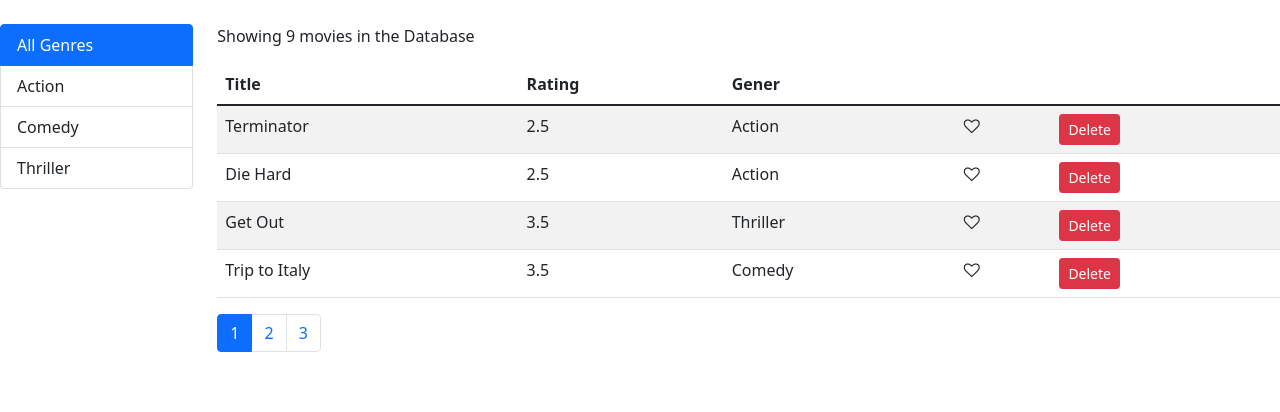
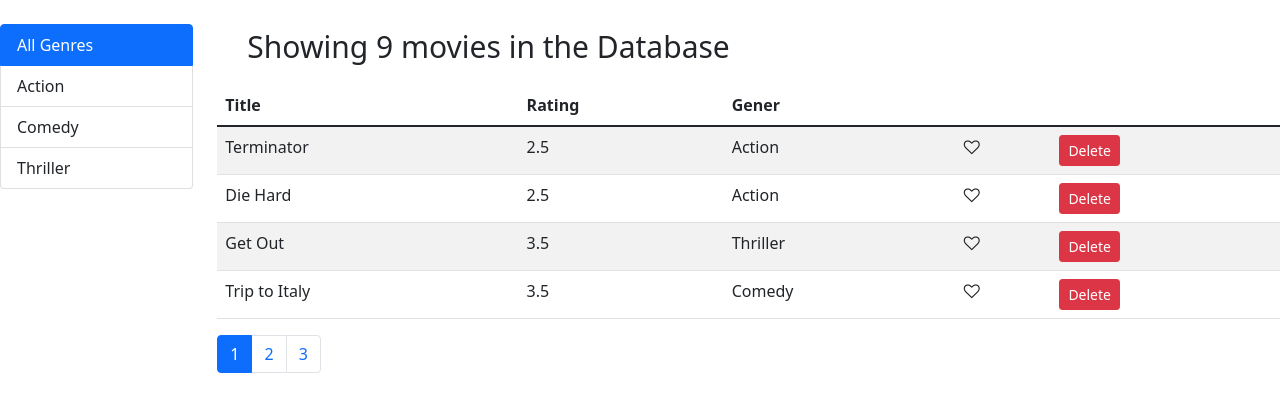
Before and after one commit to Pratap11109/moviechart, a React (Create React App) app: page / in a window 1280 px wide. Shown: the top 412 px of the page. Built offline with nearby package versions, Linux system fonts and the light colour scheme; the HTML template or start-up script is replaced by a standard one.

Commit message:
table.jsx modify

```diff
--- a/src/component/table.jsx
+++ b/src/component/table.jsx
@@ -8,12 +8,19 @@ import Row from "./Row";
 
 class Table extends Component {
   state = {
-    Movies: getMovies(),
+    Movies: [],
     pageSize: 4,
     currentPage: 1,
-    genres: getGenres(),
+    genres: [],
     currentGener: null,
   };
+
+  componentDidMount() {
+    this.setState({
+      Movies: getMovies(),
+      genres: getGenres(),
+    });
+  }
   handalLike = (obj) => {
     const Movies = [...this.state.Movies];
     const index = Movies.indexOf(obj);
@@ -80,7 +87,7 @@ class Table extends Component {
 
     const movieCopy = [...movies];
     const count = movies.length;
-    if (count === 0) return <p>No Movie left</p>;
+
     const filterMovies = pagination(movieCopy, currentPage, pageSize);
     return (
       <div className="row my-4">
@@ -90,7 +97,7 @@ class Table extends Component {
           onClick={this.handalGenres}
         />
         <div className="col">
-          <p>Showing {count} movies in the Database </p>
+          <p style={{marginLeft:30,fontSize: 30}} >Showing {count} movies in the Database </p>
           <table className="table table-striped ">
             <thead>
               <tr>
```
